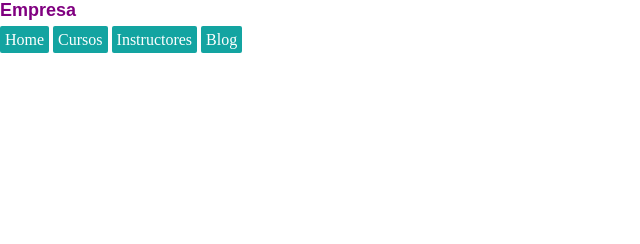
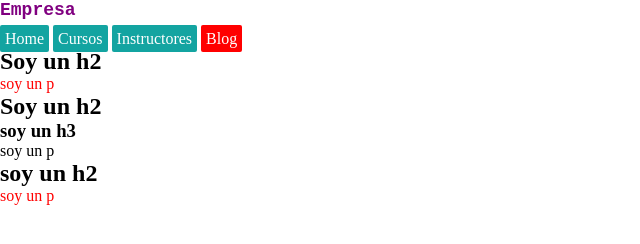
Before and after one commit to DexenRoss/HTML-CSS, a plain HTML site: page html/classEspecificidad/index.html in a window 1280 px wide. Shown: the whole page, without its empty margins (0-640 px from the left). Drawn offline with Linux system fonts and the light colour scheme.

Commit message:
Vimos combinadores adyacentes

```diff
--- a/html/classEspecificidad/css/style.css
+++ b/html/classEspecificidad/css/style.css
@@ -11,30 +11,40 @@ h1{
     margin-bottom: 10px;
 }
 
-#page-title{
+/*Quitamos esto parque .title ya esta usando un font-family u es inecesario*/
+/* #page-title{
     font-family: Arial, Helvetica, sans-serif;
 
-}
+} */
 
 .title{
     font-size: 18px;
     font-family: monospace;
 }
 
-#main-nav{
+.nav{
     margin-top: 10px;
     list-style-type: none;
     padding-left: 0px;
 }
 
-#main-nav li{
+.nav li{
     display: inline-block;
 }
 
-#main-nav a{
+.nav a{
     color: white;
     background-color: #13a4a1;
     padding: 5px;
     border-radius: 2px;
     text-decoration: none;
 }
+
+.nav .blog{
+    background-color: red;
+}
+
+/*Esto es un combinador*/
+h2 + p{
+    color: red;
+}
--- a/html/classEspecificidad/index.html
+++ b/html/classEspecificidad/index.html
@@ -15,9 +15,20 @@
                 <li><a href="#">Home</a></li>
                 <li><a href="#">Cursos</a></li>
                 <li><a href="#">Instructores</a></li>
-                <li><a href="#">Blog</a></li>
+                <li><a href="#" class="blog">Blog</a></li>
             </ul>
         </nav>
     </header>
+    <main>
+        <div>
+            <h2>Soy un h2</h2>
+            <p>soy un p</p>
+            <h2>Soy un h2</h2>
+            <h3>soy un h3</h3>
+            <p>soy un p</p>
+            <h2>soy un h2</h2>
+            <p>soy un p</p>
+        </div>
+    </main>
 </body>
 </html>
```
